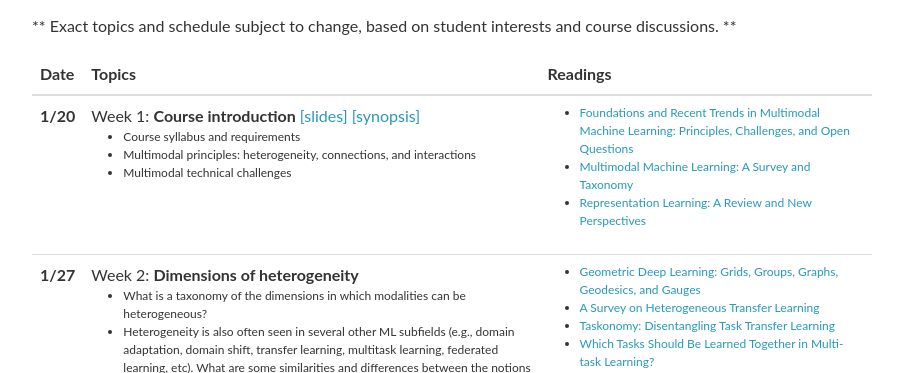
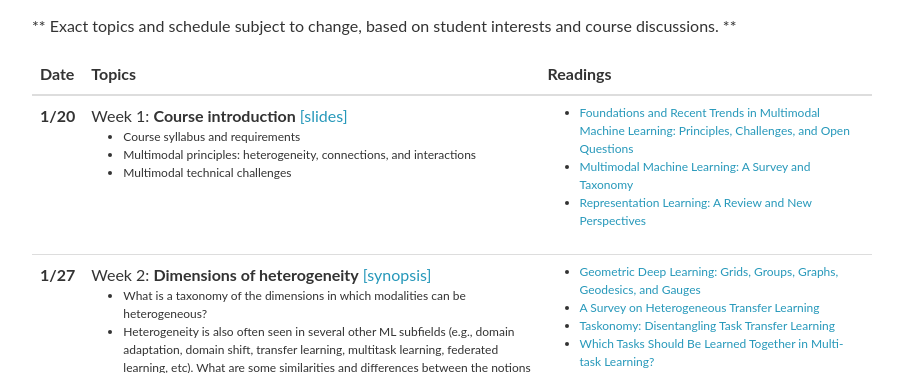
Before and after one commit to CMU-MultiComp-Lab/adv-mmml-course, a Jekyll site: the page built from spring2023/_pages/schedule.md, in a window 1280 px wide and 900 px high. Shown: the part 158-531 px from the top of the window, without its empty margins (188-1091 px from the left). Built offline with Jekyll 4.4.1, drawn with Linux system fonts in a browser that asks for light colours; nearby versions of some CDN libraries; comment, search, counter and statistics services are not loaded; part of the change alters nothing that is shown.

```diff
--- a/_data/lectures_2023.yml
+++ b/_data/lectures_2023.yml
@@ -1,6 +1,6 @@
 - date: 1/20
   title: >
-    Week 1: <strong>Course introduction</strong> <a href="lecture1-Introduction.pdf">[slides]</a> <a href="11877_week1.pdf">[synopsis]</a>
+    Week 1: <strong>Course introduction</strong> <a href="lecture1-Introduction.pdf">[slides]</a>
   slides:
   topics:
     - Course syllabus and requirements
@@ -13,7 +13,7 @@
 
 - date: 1/27
   title: >
-    Week 2: <strong>Dimensions of heterogeneity</strong>
+    Week 2: <strong>Dimensions of heterogeneity</strong> <a href="11877_week2.pdf">[synopsis]</a>
   topics:
     - What is a taxonomy of the dimensions in which modalities can be heterogeneous?
     - Heterogeneity is also often seen in several other ML subfields (e.g., domain adaptation, domain shift, transfer learning, multitask learning, federated learning, etc). What are some similarities and differences between the notions of heterogeneity between MMML and these fields? Can definitions or methods in each area be adapted to benefit other research areas?
```
